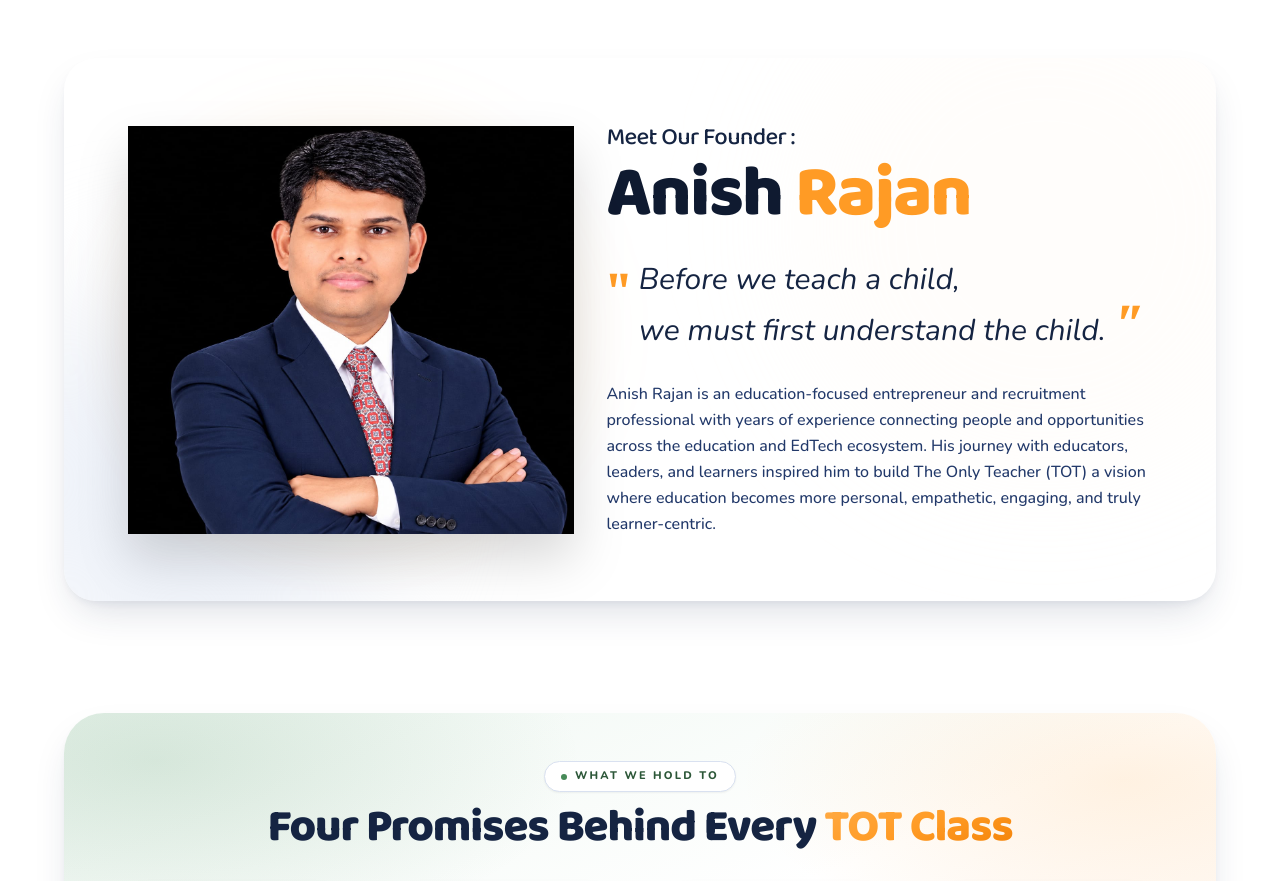
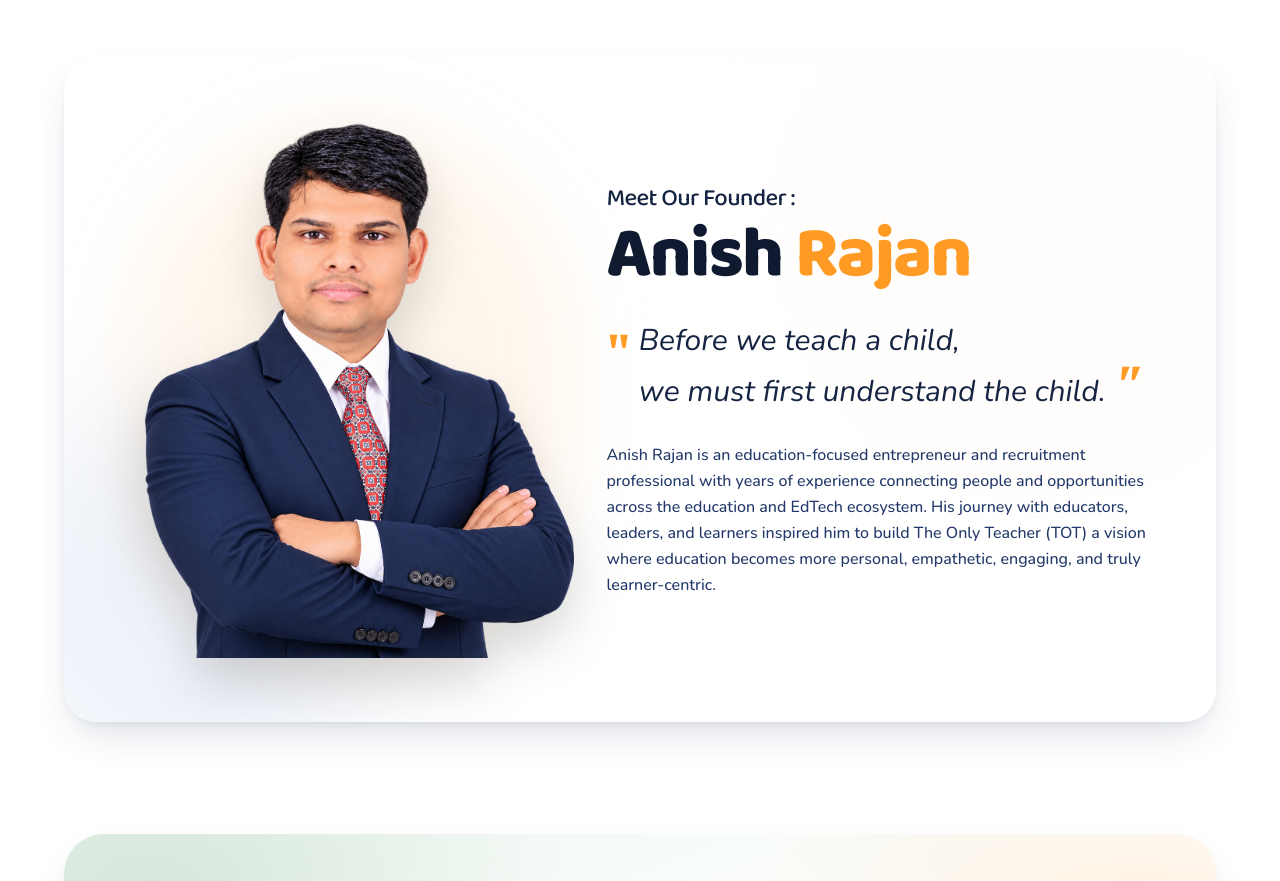
Before and after one commit to Lakshayg001/OnlyTeacher, a React (Vite) app: page /about in a window 1280 px wide. Shown: the part 1460-2341 px from the top of the page. Built offline with nearby package versions, Linux system fonts and the light colour scheme.

Commit message:
Update founder image to transparent PNG

```diff
--- a/src/pages/About.tsx
+++ b/src/pages/About.tsx
@@ -150,7 +150,7 @@ export default function About() {
                                     <div className="relative w-full max-w-md">
                                         <div className="absolute inset-0 rounded-full bg-amber-400/10 blur-2xl" />
                                         <img
-                                            src="/anish.jpeg"
+                                            src="/anish1.png"
                                             alt="Anish Rajan - Founder"
                                             className="relative z-10 w-full object-contain drop-shadow-2xl"
                                         />
```
Also changed, not shown: public/anish1.png (added).
